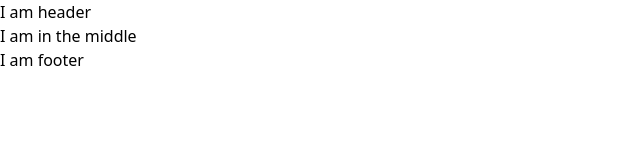
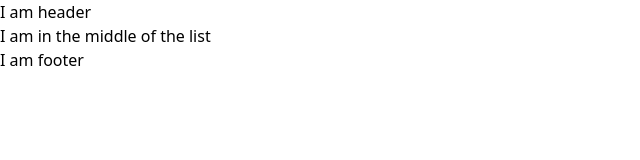
Before and after one commit to mcqdb/mcqdb, a React (Create React App) app in the folder client/: page / in a window 1280 px wide. Shown: the top 160 px of the page, without its empty margins (0-640 px from the left). Built offline with nearby package versions, Linux system fonts and the light colour scheme.

Commit message:
checking upstream

```diff
--- a/client/src/App.js
+++ b/client/src/App.js
@@ -6,7 +6,8 @@ function App() {
   return (
     <div className="App">
       <Header></Header>
-        I am in the middle
+        I am in the middle of the list
+
       <Footer></Footer>
     </div>
   );
```
